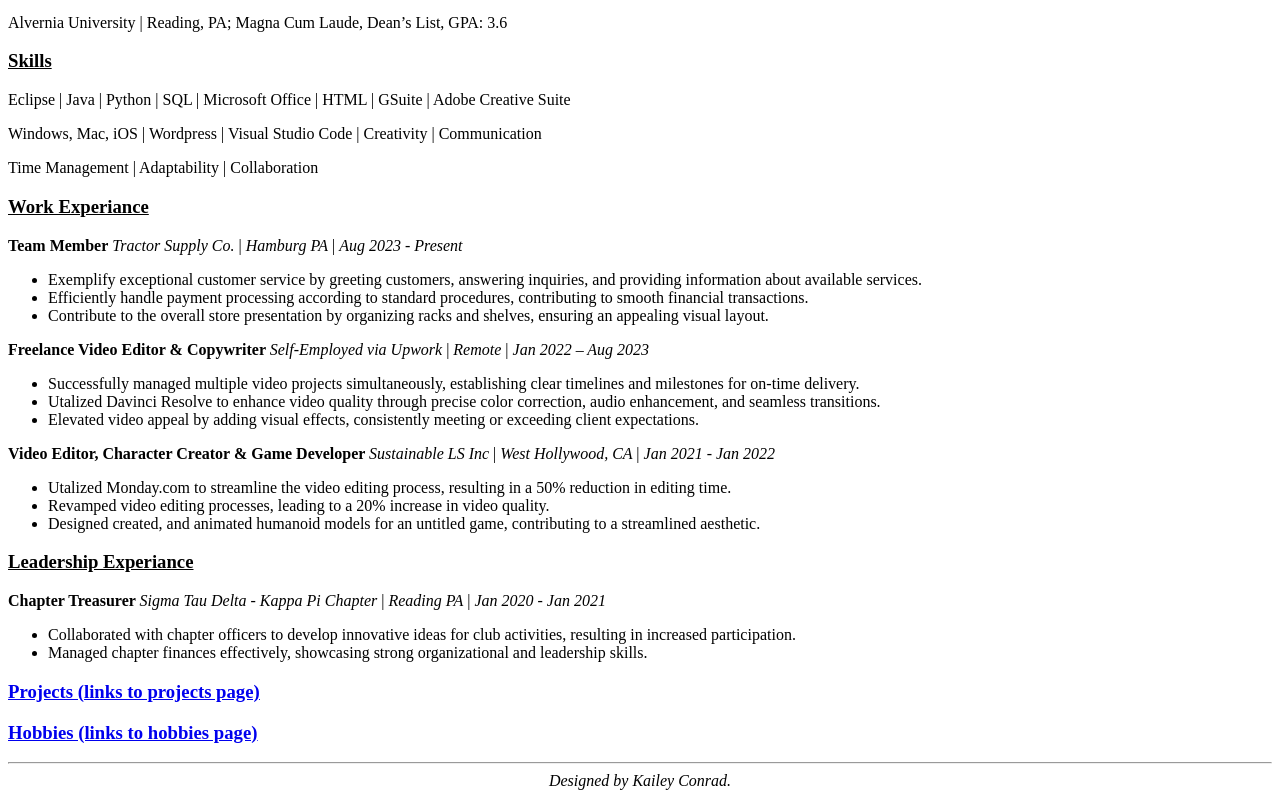
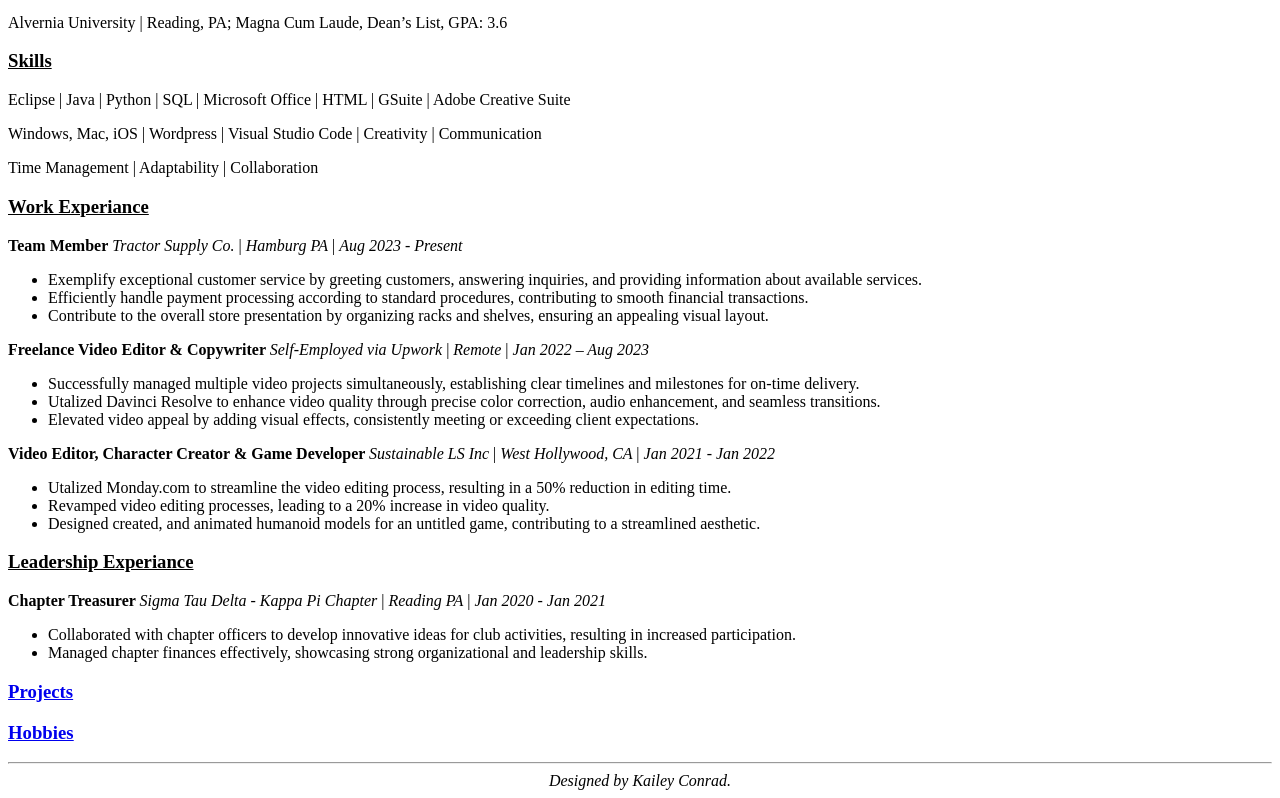
Before and after one commit to KaiConrad/HTML_Resume, a plain HTML site: page index.html in a window 1280 px wide. Shown: the part 471-1269 px from the top of the page. Drawn offline with Linux system fonts and the light colour scheme.

Commit message:
changed main page

```diff
--- a/index.html
+++ b/index.html
@@ -99,11 +99,11 @@
 
 
             <a href = projects.html >
-            <h3> <u> Projects (links to projects page) </u> </h3>
+            <h3> <u> Projects  </u> </h3>
             </a>
 
             <a href = hobbies.html >
-                <h3> <u> Hobbies (links to hobbies page) </u> </h3>
+                <h3> <u> Hobbies  </u> </h3>
                 </a>
 
         </body>
```
